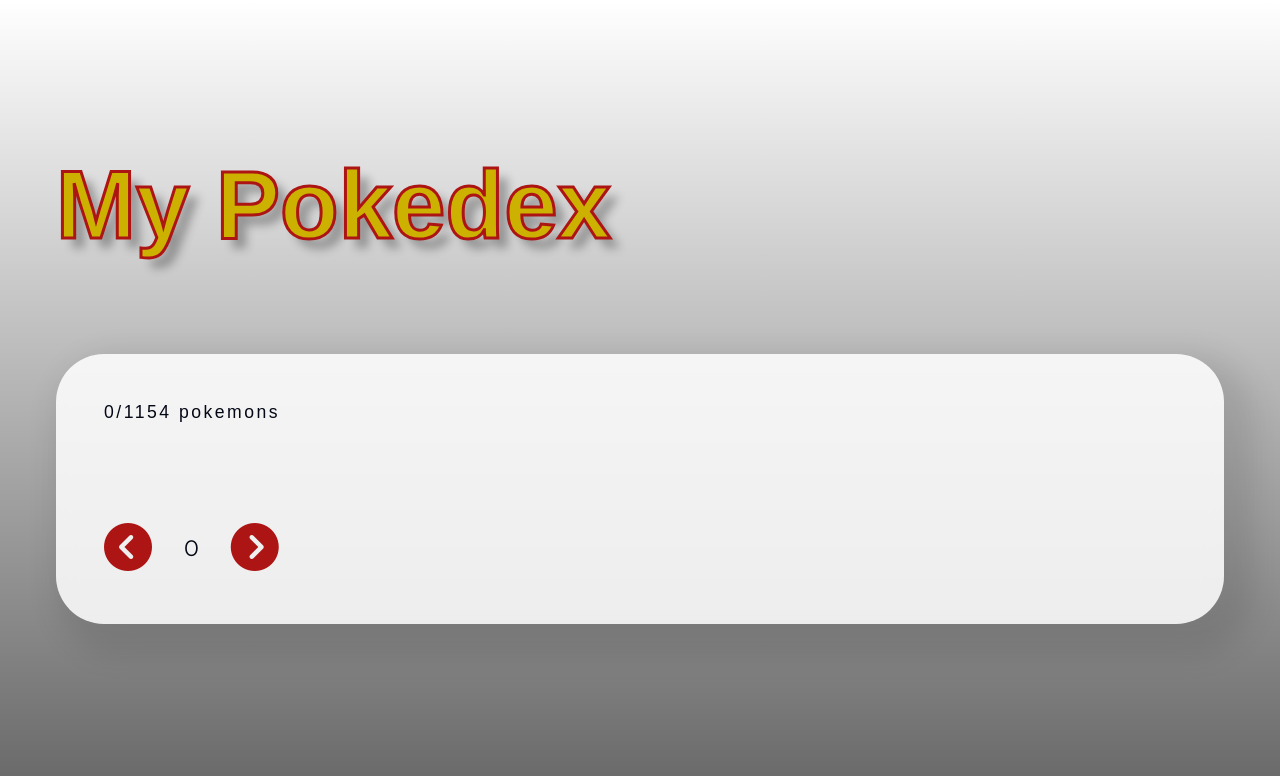
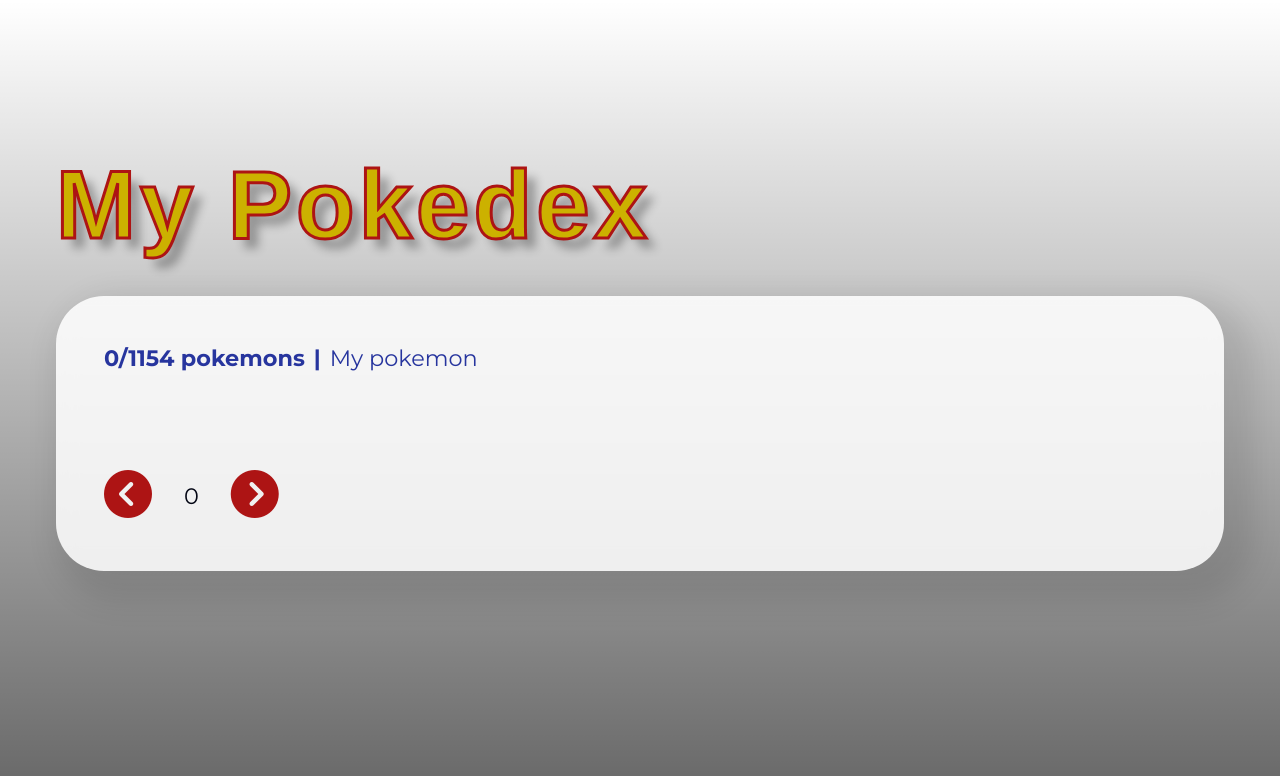
Before and after one commit to xfontr/202207-w3chwe-xifre-font, a website with bundled scripts: page public/index.html in a window 1280 px wide. Built offline with nearby package versions, Linux system fonts and the light colour scheme; no server answers; files whose address does not match are found by name; a web font is replaced by a local one.

Commit message:
Placed and styled the link to my pokedex

```diff
--- a/src/sass/components/_header.scss
+++ b/src/sass/components/_header.scss
@@ -6,11 +6,12 @@
     font-family: "Pokemon solid", sans-serif;
     font-size: 6em;
     color: colors.$pokemon-yellow;
+    letter-spacing: 4px;
     -webkit-text-stroke: 3px;
     -webkit-text-stroke-color: colors.$pokemon-red;
     text-shadow: 10px 10px 10px rgba(0, 0, 0, 0.3);
     line-height: 1.1em;
-    margin-bottom: 1em;
+    margin-bottom: 0.4em;
     z-index: 999;
 
     @media (max-width: breakpoints.$tablet) {
--- a/src/sass/components/_pokemon-list.scss
+++ b/src/sass/components/_pokemon-list.scss
@@ -6,21 +6,6 @@
   border-radius: 3em;
   background-color: rgba(255, 255, 255, 0.85);
   backdrop-filter: blur(10px);
-  // background: linear-gradient(
-  //     rgba(255, 255, 255, 0.9),
-  //     rgba(255, 255, 255, 0.9)
-  //   ),
-  //   url("../img/background-img.jpeg");
-  // background-attachment: fixed;
-
-  &__count {
-    font-family: "Pokemon solid", sans-serif;
-    font-size: 1.1em;
-    display: block;
-    text-align: left;
-    padding-bottom: 1em;
-    letter-spacing: 2.5px;
-  }
 }
 
 .card-list {
@@ -29,6 +14,30 @@
   justify-content: space-between;
   flex-wrap: wrap;
   gap: 2em;
+
+  &__header {
+    display: flex;
+    justify-content: flex-start;
+    align-items: center;
+    padding-bottom: 1em;
+  }
+
+  &__count {
+    color: colors.$pokemon-blue !important;
+    font-size: 1.4em;
+    font-weight: bold;
+  }
+
+  &__count:after {
+    content: "|";
+    padding-left: 0.4em;
+    padding-right: 0.4em;
+  }
+
+  &__link {
+    color: colors.$pokemon-blue !important;
+    font-size: 1.4em;
+  }
 
   &__pagination {
     width: 100%;
--- a/src/ts/components/PokemonList/PokemonList.ts
+++ b/src/ts/components/PokemonList/PokemonList.ts
@@ -115,10 +115,15 @@
 
   render(): void {
     const html = `
-    <span class="pokemon-list__count">${this.currentPage}/${this.count} pokemons</span>
+    <header class="card-list__header">
+      <span class="card-list__count">${this.currentPage}/${this.count} pokemons</span>
+      <a class="card-list__link" href="/pages/my-pokedex">My pokemon</a>
+    </header>
+
     <ul class="card-list">
     </ul>
-    <div class="card-list__pagination">
+
+    <footer class="card-list__pagination">
 
       <button type="button" class="card-list__pagination-button card-list__pagination-button--back">
         <i class="fa-solid fa-circle-chevron-left"></i>
@@ -130,7 +135,7 @@
         <i class="fa-solid fa-circle-chevron-right"></i>
       </button>
 
-    </div>
+    </footer>
     `;
 
     this.element.innerHTML = html;
```
